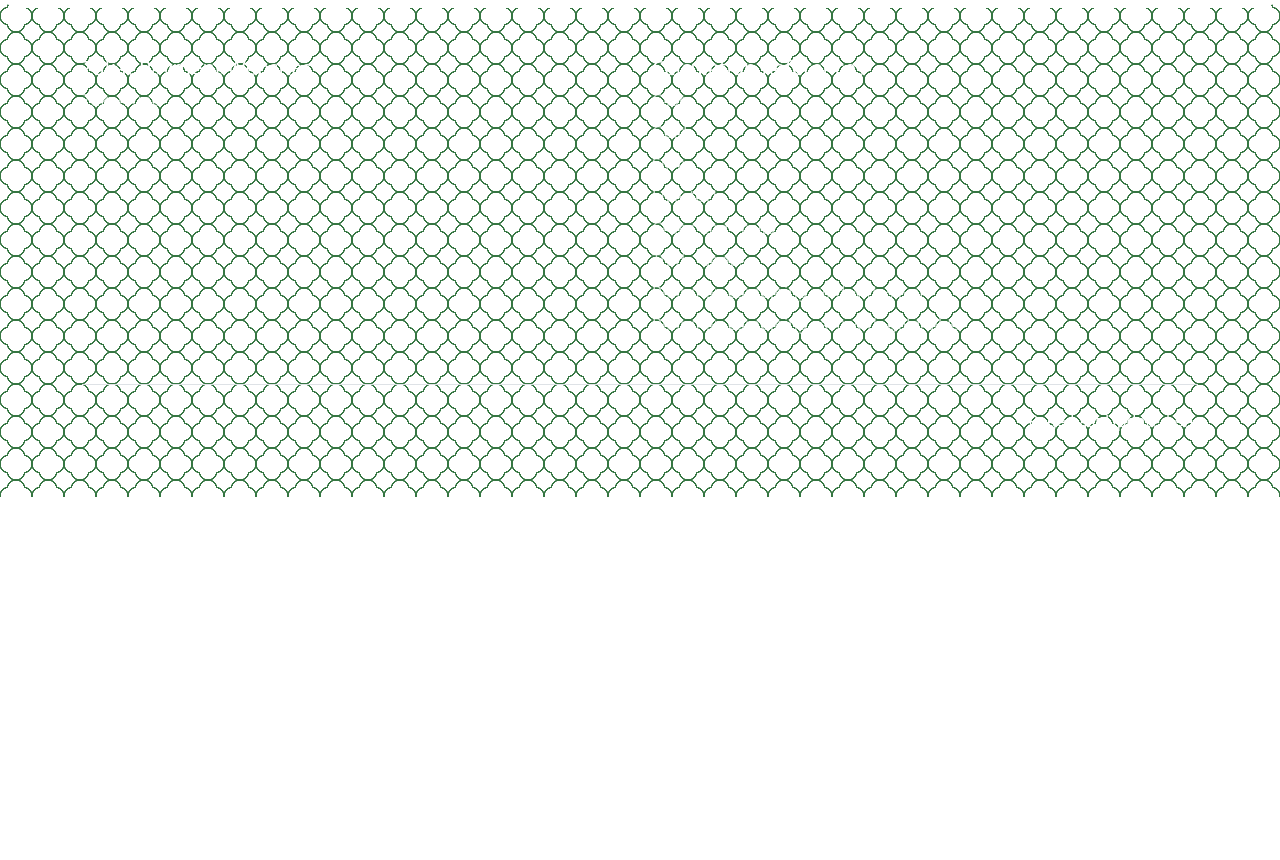
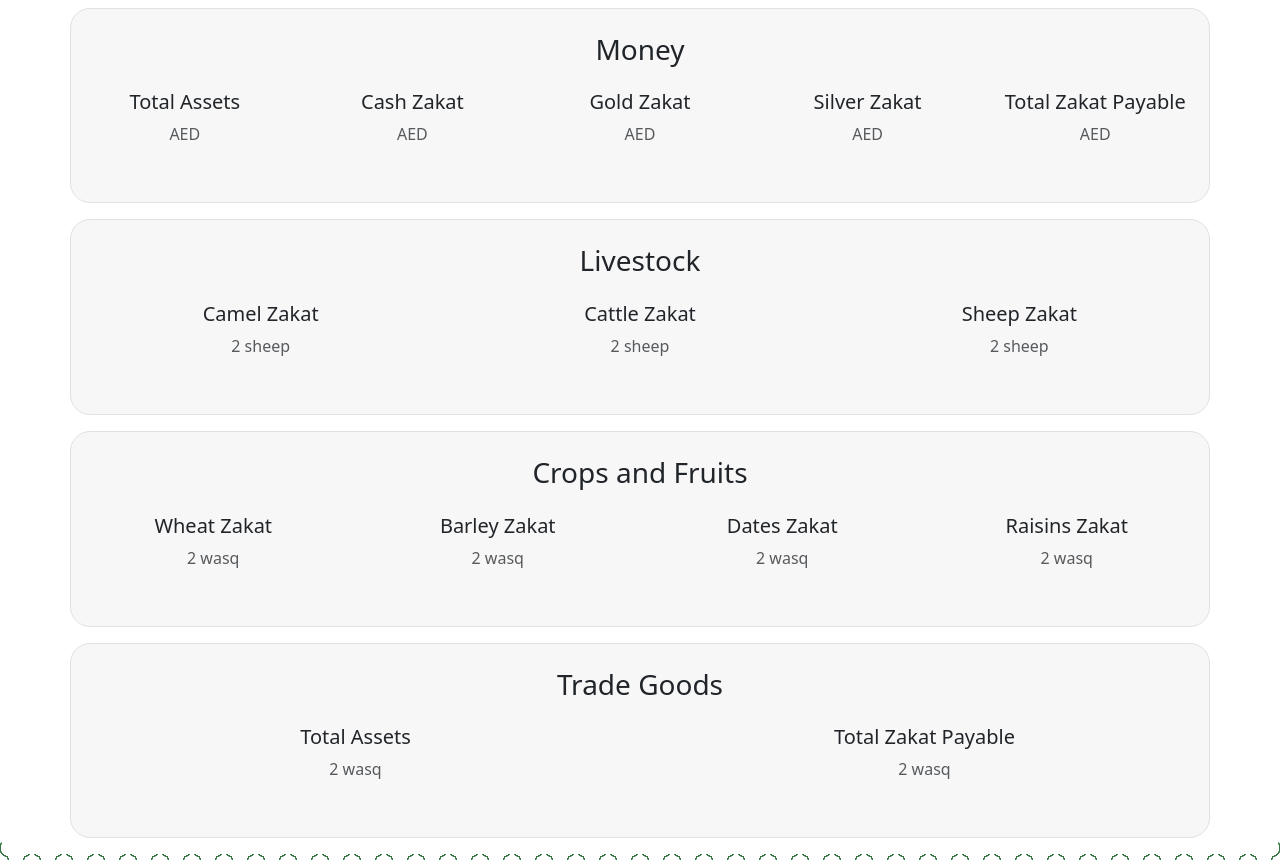
Before and after one commit to Euova/meqdar-al-zakat, a website built with Vite: page index.html in a window 1280 px wide. Shown: the part 1680-2540 px from the top of the page. Before the commit the page ends 2177 px from the top, so only its background shows below. Built offline with nearby package versions, Linux system fonts and the light colour scheme; files whose address does not match are found by name; a web font is replaced by a local one.

Commit message:
Added result boxes

```diff
--- a/index.html
+++ b/index.html
@@ -365,6 +365,96 @@
         </section>
         <button class="btn btn-primary" type="submit">Caculate Zakat</button>
       </form>
+      <div class="container">
+        <div class="row">
+          <div class="result-box mb-3 py-4">
+            <h3 class="mb-4">Money</h3>
+            <div class="row">
+              <div class="col mb-3">
+                <h5>Total Assets</h5>
+                <p class="p-0 text-body-secondary">AED</p>
+              </div>
+              <div class="col mb-3">
+                <h5>Cash Zakat</h5>
+                <p class="p-0 text-body-secondary" id="result-cash">AED</p>
+              </div>
+              <div class="col mb-3">
+                <h5>Gold Zakat</h5>
+                <p class="p-0 text-body-secondary" id="result-gold">AED</p>
+              </div>
+              <div class="col mb-3">
+                <h5>Silver Zakat</h5>
+                <p class="p-0 text-body-secondary" id="result-silver">AED</p>
+              </div>
+              <div class="col mb-3">
+                <h5>Total Zakat Payable</h5>
+                <p class="p-0 text-body-secondary">AED</p>
+              </div>
+            </div>
+          </div>
+        </div>
+        <div class="row">
+          <div class="result-box mb-3 py-4">
+            <h3 class="mb-4">Livestock</h3>
+            <div class="row">
+              <div class="col mb-3">
+                <h5>Camel Zakat</h5>
+                <p class="p-0 text-body-secondary" id="result-camel">2 sheep</p>
+              </div>
+              <div class="col mb-3">
+                <h5>Cattle Zakat</h5>
+                <p class="p-0 text-body-secondary" id="result-cattle">
+                  2 sheep
+                </p>
+              </div>
+              <div class="col mb-3">
+                <h5>Sheep Zakat</h5>
+                <p class="p-0 text-body-secondary" id="result-sheep">2 sheep</p>
+              </div>
+            </div>
+          </div>
+        </div>
+        <div class="row">
+          <div class="result-box mb-3 py-4">
+            <h3 class="mb-4">Crops and Fruits</h3>
+            <div class="row">
+              <div class="col mb-3">
+                <h5>Wheat Zakat</h5>
+                <p class="p-0 text-body-secondary" id="result-wheat">2 wasq</p>
+              </div>
+              <div class="col mb-3">
+                <h5>Barley Zakat</h5>
+                <p class="p-0 text-body-secondary" id="result-barley">2 wasq</p>
+              </div>
+              <div class="col mb-3">
+                <h5>Dates Zakat</h5>
+                <p class="p-0 text-body-secondary" id="result-dates">2 wasq</p>
+              </div>
+              <div class="col mb-3">
+                <h5>Raisins Zakat</h5>
+                <p class="p-0 text-body-secondary" id="result-raisins">
+                  2 wasq
+                </p>
+              </div>
+            </div>
+          </div>
+        </div>
+        <div class="row">
+          <div class="result-box mb-3 py-4">
+            <h3 class="mb-4">Trade Goods</h3>
+            <div class="row">
+              <div class="col mb-3">
+                <h5>Total Assets</h5>
+                <p class="p-0 text-body-secondary">2 wasq</p>
+              </div>
+              <div class="col mb-3">
+                <h5>Total Zakat Payable</h5>
+                <p class="p-0 text-body-secondary">2 wasq</p>
+              </div>
+            </div>
+          </div>
+        </div>
+      </div>
     </section>
 
     <section id="footer-section">
--- a/src/style.css
+++ b/src/style.css
@@ -71,7 +71,10 @@ nav {
 
 #form-section {
   display: flex;
-  justify-content: center;
+  flex-direction: column;
+  align-items: center;
+  justify-content: space-around;
+
   background-color: white;
   border-radius: 1.5vw;
 }
@@ -120,6 +123,13 @@ select:valid {
   --bs-form-select-bg-icon: none !important; /* Remove icon */
 }
 
+.result-box {
+  text-align: center;
+  background-color: #f7f7f7;
+  border: 1px solid #dee2e6;
+  border-radius: 20px;
+}
+
 #footer-section {
   color: white;
 }
```
